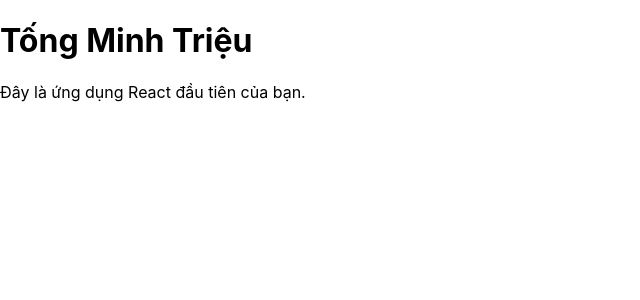
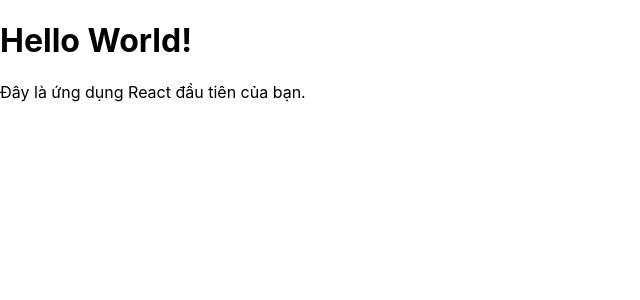
Before and after one commit to TongMinhTrieu/ReactTutorial, a React (Create React App) app: page / in a window 1280 px wide. Shown: the top 300 px of the page, without its empty margins (0-640 px from the left). Built offline with nearby package versions, Linux system fonts and the light colour scheme.

Commit message:
Commit change Tutorial1

```diff
--- a/src/App.js
+++ b/src/App.js
@@ -3,7 +3,7 @@ import React from 'react';
 function App() {
     return (
         <div>
-            <h1>Tống Minh Triệu</h1>
+            <h1>Hello World!</h1>
             <p>Đây là ứng dụng React đầu tiên của bạn.</p>
         </div>
     );
```
